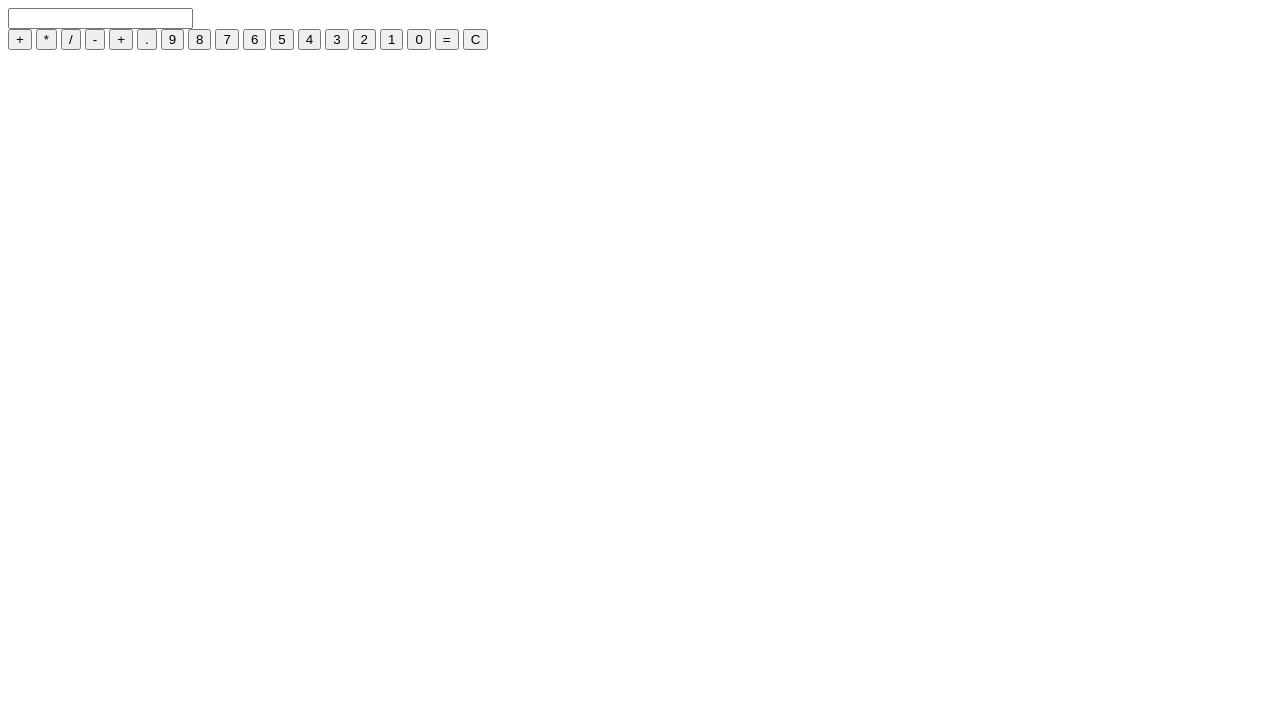
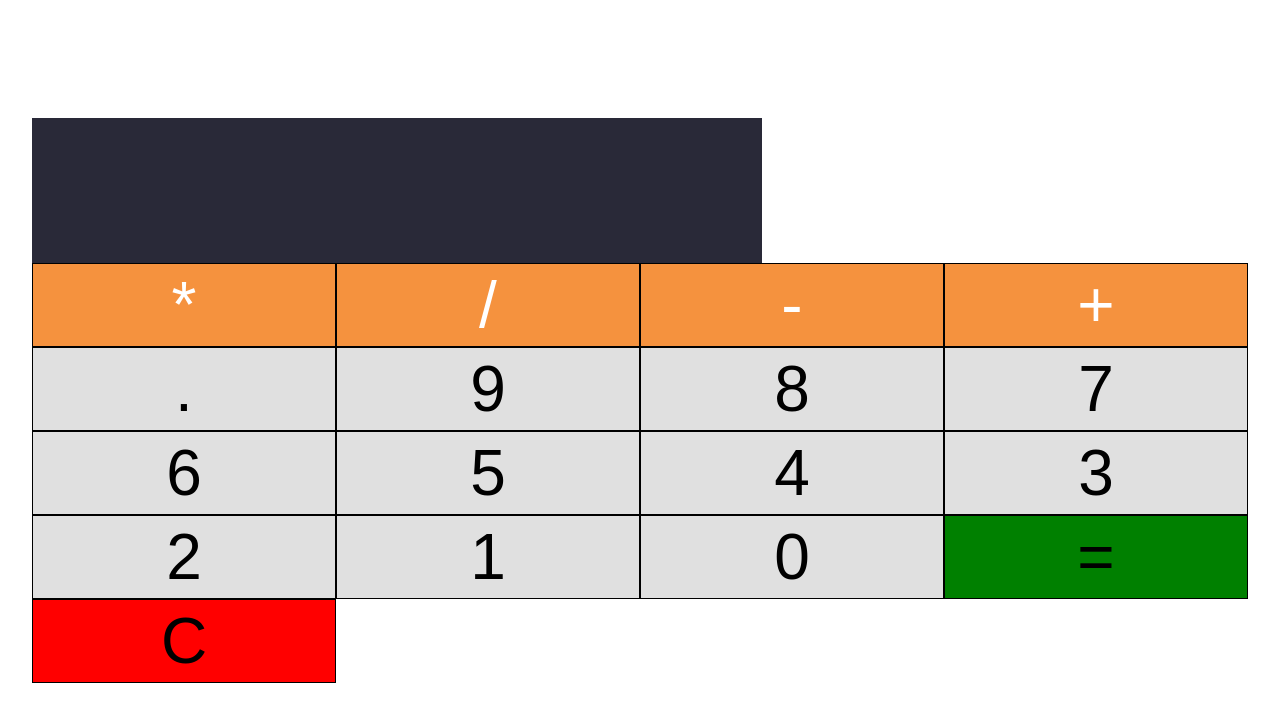
Before and after one commit to allanlimo02/JsCalculator, a plain HTML site: page index.html in a window 1280 px wide. Drawn offline with Linux system fonts and the light colour scheme.

Commit message:
Added js and styled all buttons

```diff
--- a/index.html
+++ b/index.html
@@ -3,18 +3,18 @@
 <head>
     <meta charset="UTF-8">
     <meta http-equiv="X-UA-Compatible" content="IE=edge">
-    <script src="scripter.js"></script>
-    <link rel="stylesheet" href="style.css">
+    <script src="./scripter.js"></script>
+    <link rel="stylesheet" href="./style.css">
     <meta name="viewport" content="width=device-width, initial-scale=1.0">
     <title>Simple Calculator</title>
 </head>
 <body>
-    <div class="mainer">
+    <section class="calculator">
         <form>
-            <input type="text" name="" id="">
+         <input type="text" name="" id="" class="screen">
         </form>
         <div class="buttons">
-            <button type="button" class="btn btn-yellow" data-num="+">+</button>
+         <!-- yellow -->
          <button type="button" class="btn btn-yellow" data-num="*">*</button>
          <button type="button" class="btn btn-yellow" data-num="/">/</button>
          <button type="button" class="btn btn-yellow" data-num="-">-</button>
@@ -33,10 +33,15 @@
          <button type="button" class="btn btn-grey" data-num="7">0</button>
          <button type="button" class="btn-equal btn-grey">=</button>
          <button type="button" class="btn-clear btn-grey">C</button>
-        </div>
 
 
         </div>
 
+
+
+
+
+       </section>
+
 </body>
 </html>
--- a/scripter.js
+++ b/scripter.js
@@ -0,0 +1,30 @@
+//Wrap code in an IIFE
+(function(){
+
+    let screen = document.querySelector('.screen');
+    let buttons = document.querySelectorAll('.btn');
+    let clear = document.querySelector('.btn-clear');
+    let equal = document.querySelector('.btn-equal');
+
+    //retrieve data from numbers that are clicked
+    buttons.forEach(function(button){
+      button.addEventListener('click', function(e){
+        let value = e.target.dataset.num;
+        screen.value += value;
+      })
+    });
+
+    equal.addEventListener('click', function(e){
+      if(screen.value === ''){
+        screen.value = 'Please Enter a Value';
+      } else {
+        let answer = eval(screen.value);
+        screen.value = answer;
+      }
+    })
+
+    clear.addEventListener('click', function(e){
+      screen.value = '';
+    })
+
+  })(); //end IIFE
--- a/style.css
+++ b/style.css
@@ -0,0 +1,57 @@
+*{
+    margin: 0;
+    padding: 0;
+    box-sizing: border-box;
+   }
+
+   body{
+    min-height: 100vh;
+    display: flex;
+    align-items: center;
+    justify-content: center;
+
+   }
+
+   .calculator{
+    flex: 0 0 95%;
+   }
+   .screen{
+    width: 60%;
+    font-size: 7rem;
+    padding: 0.5rem;
+    background: rgb(41,41,56);
+    color: white;
+    border:none;
+   }
+
+   .buttons{
+    display: flex;
+    flex-wrap: wrap;
+    transition: all 0.5s linear;
+   }
+
+   button{
+    flex:0 0 25%;
+    border: 1px solid black;
+    padding: 0.25rem 0;
+    transition: all 2s ease;
+   }
+   button:hover{
+    background: blue;
+   }
+   .btn-yellow{
+    background: rgb(245,146,62);
+    color: white;
+   }
+   .btn-grey{
+    background: rgb(224,224,224);
+   }
+   .btn,.btn-equal,.btn-clear{
+    font-size: 4rem;
+   }
+   .btn-equal{
+    background: green;
+   }
+   .btn-clear{
+    background: red;
+   }
```
Lines whose indentation alone changed are shown as unchanged.
